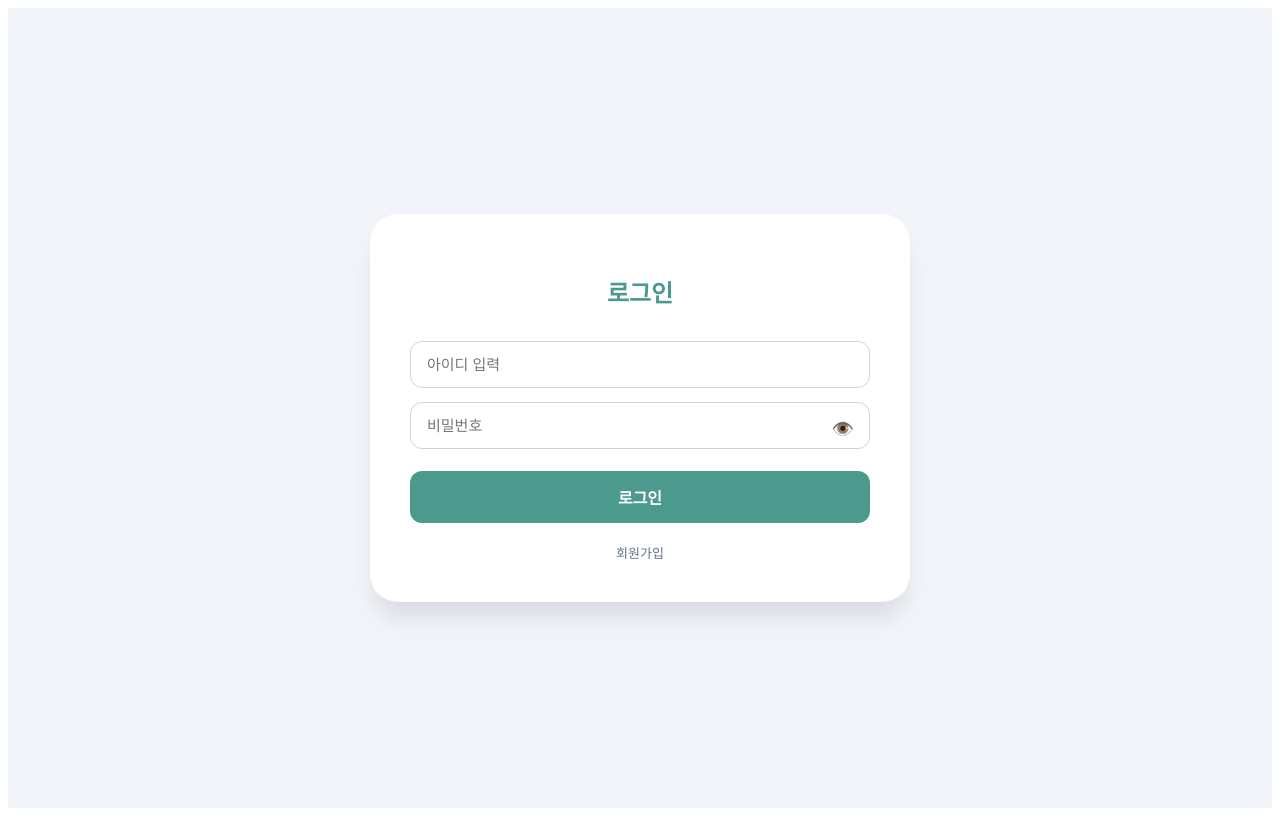
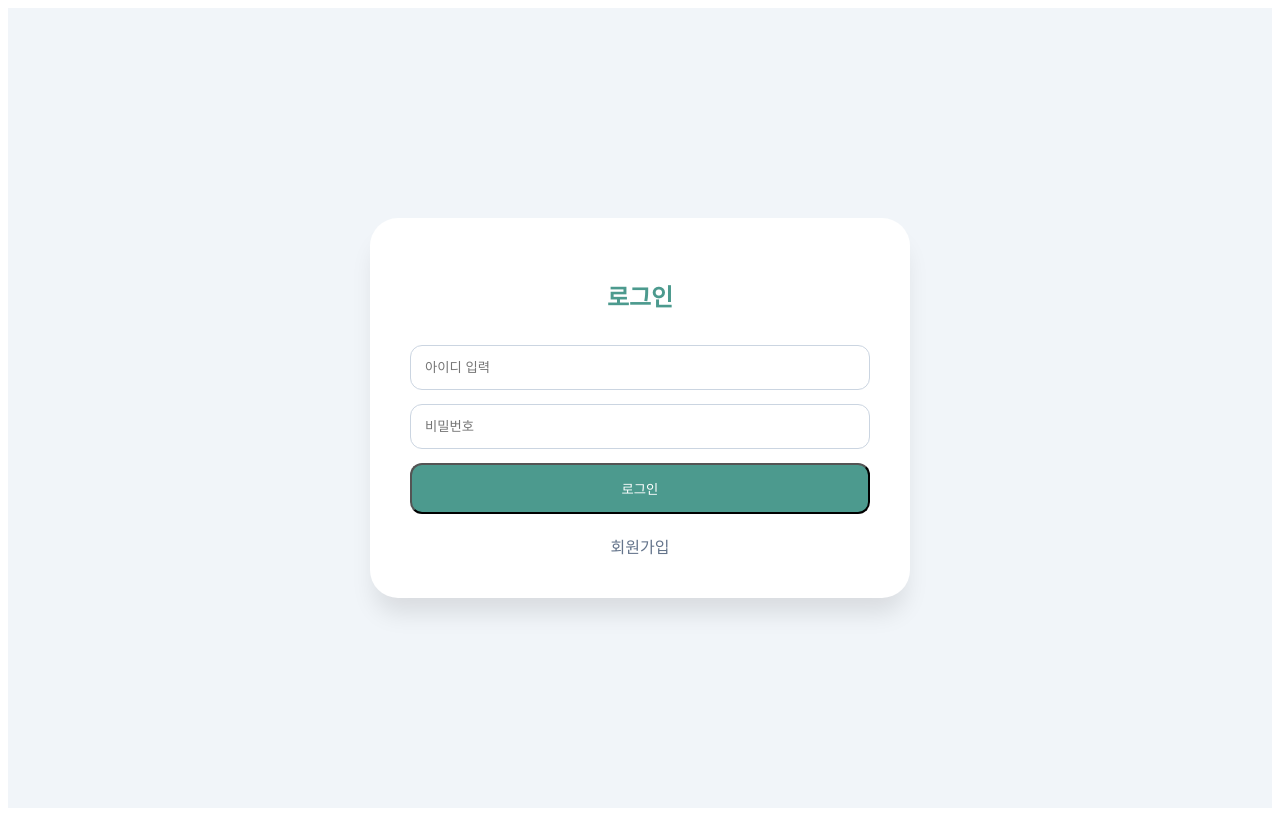
Before and after one commit to YJS00127/bareum_front, a React (Vite) app: page /login in a window 1280 px wide. Built offline with nearby package versions, Linux system fonts and the light colour scheme.

Commit message:
Update Login.jsx

```diff
--- a/src/pages/Login.jsx
+++ b/src/pages/Login.jsx
@@ -1,15 +1,17 @@
 import React, { useState, useContext } from "react";
+import { useNavigate } from "react-router-dom";
 import { UserContext } from "../context/UserContext";
 
-export default function Login({ navigate }) {
+export default function Login() {
+  const navigate = useNavigate();
   const { setCurrentUser } = useContext(UserContext);
 
-  const [userId, setUserId] = useState("");
+  // ✅ userId 대신 loginId로 상태 변경
+  const [loginId, setLoginId] = useState("");
   const [password, setPassword] = useState("");
   const [showPw, setShowPw] = useState(false);
   const [isLoading, setIsLoading] = useState(false);
 
-  // 일반 로그인 처리
   const handleLogin = async (e) => {
     e.preventDefault();
     setIsLoading(true);
@@ -17,33 +19,36 @@ export default function Login({ navigate }) {
     try {
       const response = await fetch("http://localhost:8080/api/auth/login", {
         method: "POST",
-        headers: {
-          "Content-Type": "application/json",
-        },
-        body: JSON.stringify({
-          userId,
-          password,
-        }),
+        headers: { "Content-Type": "application/json" },
+        // ✅ 백엔드에 loginId와 password 전송
+        body: JSON.stringify({ loginId, password }),
       });
+
+      // 서버 연결 자체는 성공했으나, 아이디/비번이 틀린 경우 체크
+      if (!response.ok) {
+        alert("아이디 또는 비밀번호가 올바르지 않습니다.");
+        setIsLoading(false);
+        return;
+      }
 
       const data = await response.json();
 
       if (data.success) {
-        // Context 및 localStorage 저장
         setCurrentUser(data.user);
         localStorage.setItem("current_user", JSON.stringify(data.user));
 
-        // 페이지 이동
+        // 여기서 경로를 정확히 입력하세요
         if (!data.user.skinType) {
-          navigate("SURVEY");
+          navigate("/survey");
         } else {
-          navigate("MAIN");
+          navigate("/main");
         }
       } else {
-        alert(data.message || "아이디 또는 비밀번호가 올바르지 않습니다.");
+        alert(data.message || "로그인 실패");
       }
     } catch (error) {
-      alert("백엔드 서버와 연결할 수 없습니다.");
+      // 서버가 아예 꺼져있거나 통신 에러가 났을 때
+      alert("백엔드 서버와 연결할 수 없습니다. 서버 상태를 확인해주세요.");
     } finally {
       setIsLoading(false);
     }
@@ -51,115 +56,29 @@ export default function Login({ navigate }) {
 
   return (
     <div>
-      <h2
-        style={{
-          textAlign: "center",
-          color: "#4C9A8E",
-          marginBottom: "32px",
-          fontSize: "24px",
-          fontWeight: "700",
-        }}
-      >
-        로그인
-      </h2>
+      <h2 style={{ textAlign: "center", color: "#4C9A8E", marginBottom: "32px" }}>로그인</h2>
 
       {isLoading ? (
-        <div style={{ textAlign: "center", padding: "40px 0" }}>
-          <div style={{ fontSize: "32px", marginBottom: "16px" }}>🔄</div>
-          <p style={{ color: "#64748b", fontSize: "14px", fontWeight: "500" }}>
-            로그인 중...
-          </p>
-        </div>
+        <div style={{ textAlign: "center", padding: "40px 0" }}>🔄 로그인 중...</div>
       ) : (
         <>
-          {/* 일반 로그인 폼 */}
-          <form
-            onSubmit={handleLogin}
-            style={{
-              display: "flex",
-              flexDirection: "column",
-              gap: "14px",
-            }}
-          >
+          <form onSubmit={handleLogin} style={{ display: "flex", flexDirection: "column", gap: "14px" }}>
+            {/* ✅ input의 value와 onChange도 loginId에 맞춰 변경 */}
             <input
-              type="text"
-              placeholder="아이디 입력"
-              value={userId}
-              onChange={(e) => setUserId(e.target.value)}
-              style={{
-                padding: "14px 16px",
-                borderRadius: "12px",
-                border: "1px solid #cbd5e1",
-                fontSize: "15px",
-                outline: "none",
-              }}
-              required
+              type="text" placeholder="아이디 입력" value={loginId}
+              onChange={(e) => setLoginId(e.target.value)} required
+              style={{ padding: "14px", borderRadius: "12px", border: "1px solid #cbd5e1" }}
             />
-
-            <div style={{ position: "relative" }}>
-              <input
-                type={showPw ? "text" : "password"}
-                placeholder="비밀번호"
-                value={password}
-                onChange={(e) => setPassword(e.target.value)}
-                style={{
-                  width: "100%",
-                  padding: "14px 16px",
-                  boxSizing: "border-box",
-                  borderRadius: "12px",
-                  border: "1px solid #cbd5e1",
-                  fontSize: "15px",
-                  outline: "none",
-                }}
-                required
-              />
-              <span
-                onClick={() => setShowPw(!showPw)}
-                style={{
-                  position: "absolute",
-                  right: "16px",
-                  top: "16px",
-                  cursor: "pointer",
-                  color: "#64748b",
-                  fontSize: "18px",
-                }}
-              >
-                {showPw ? "🙈" : "👁️"}
-              </span>
-            </div>
-
-            <button
-              type="submit"
-              style={{
-                backgroundColor: "#4C9A8E",
-                color: "white",
-                padding: "14px",
-                border: "none",
-                borderRadius: "12px",
-                cursor: "pointer",
-                fontWeight: "bold",
-                fontSize: "16px",
-                marginTop: "8px",
-              }}
-            >
-              로그인
-            </button>
+            <input
+              type={showPw ? "text" : "password"} placeholder="비밀번호" value={password}
+              onChange={(e) => setPassword(e.target.value)} required
+              style={{ padding: "14px", borderRadius: "12px", border: "1px solid #cbd5e1" }}
+            />
+            <button type="submit" style={{ backgroundColor: "#4C9A8E", color: "white", padding: "14px", borderRadius: "12px", cursor: "pointer" }}>로그인</button>
           </form>
 
-          {/* 회원가입 버튼 */}
-          <div
-            style={{
-              display: "flex",
-              justifyContent: "center",
-              marginTop: "20px",
-              fontSize: "13px",
-              color: "#64748b",
-            }}
-          >
-            <span
-              onClick={() => navigate("SIGNUP")}
-              style={{ cursor: "pointer" }}
-            >
+          <div style={{ textAlign: "center", marginTop: "20px" }}>
+            <span onClick={() => navigate("/signup")} style={{ cursor: "pointer", color: "#64748b" }}>
               회원가입
             </span>
           </div>
```
